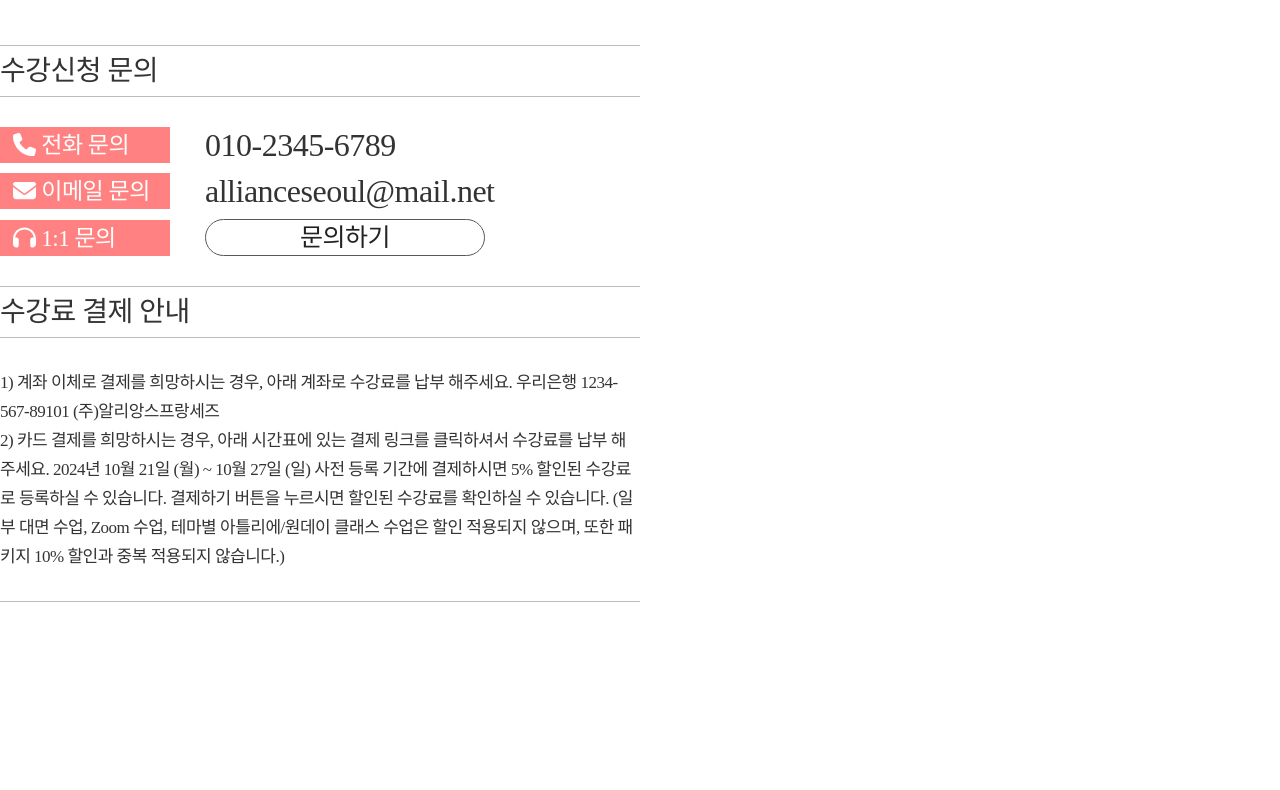
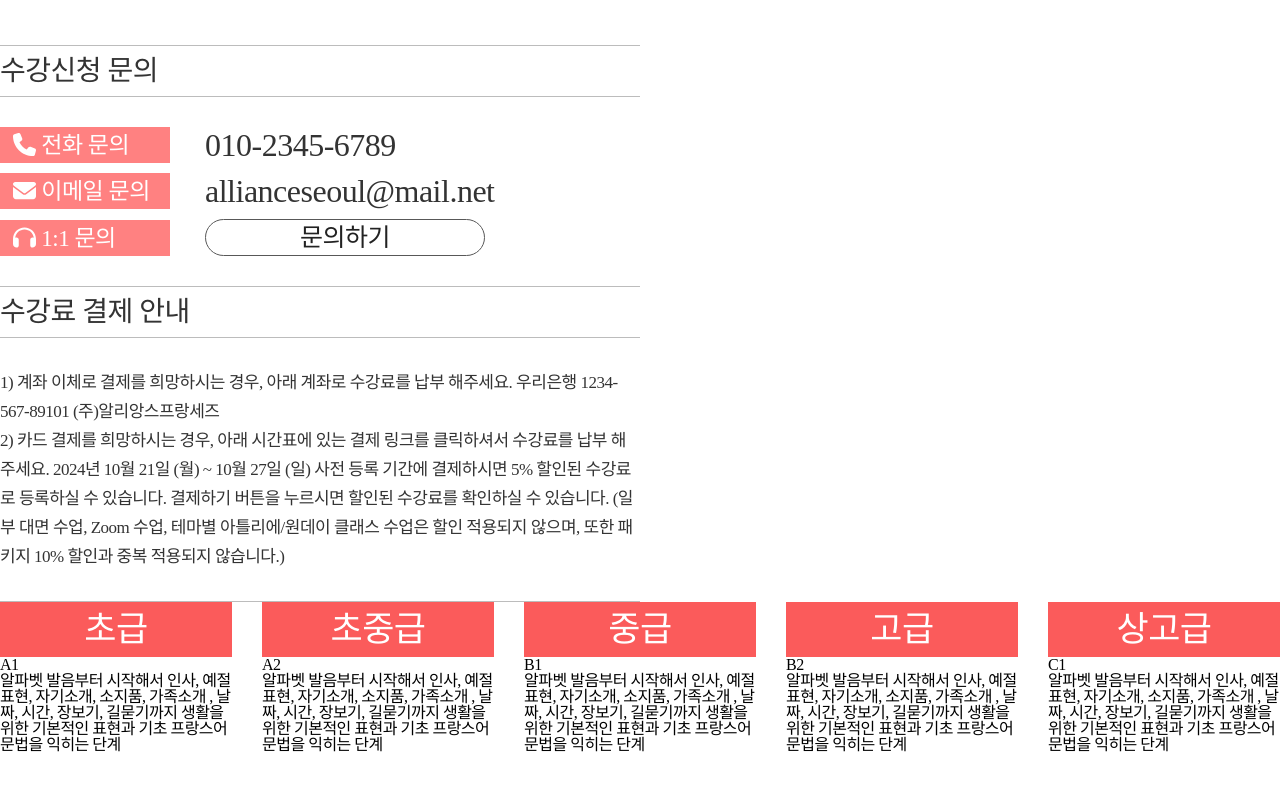
Before and after one commit to hongduck710/alliance, a React (Vite) app: page /center-class in a window 1280 px wide. Shown: the part 322-1112 px from the top of the page. Built offline with nearby package versions, Linux system fonts and the light colour scheme; a web font is replaced by a local one.

Commit message:
단계별 커리큘럼 진행중

```diff
--- a/src/App.jsx
+++ b/src/App.jsx
@@ -258,7 +258,7 @@ const GlobalStyles = createGlobalStyle`
   .class-info dl:nth-child(2){border-bottom:1px solid #BCBCBC; padding-bottom:30px;}
   .class-info dl dd span,   .class-info dl dd a{display:inline-block; vertical-align:middle;}
   .class-info dl dd span{ color:#fff; background-color:#FF8181;
-  font-size:23px; padding:6px 13px; width:35%;max-width: 170px; }
+  font-size:23px; padding:6px 0 6px 13px; width:35%;max-width: 170px; }
   .class-info dl dd:nth-child(2){margin-top:30px;}
   .class-info dl dd:nth-child(3) {margin:10px 0;}
   .class-info dl dd:nth-child(4){margin-bottom:30px;}
@@ -268,6 +268,11 @@ const GlobalStyles = createGlobalStyle`
   .class-info dl dd:nth-child(4) a{font-size:25px; color:#222222; border:1px solid #585858;
   max-width:280px; width:100%; border-radius:50px; text-align:center; padding:5px 0;}
   .class-info dl dd p{color: #333333; font-size:17px; line-height:29px;}
+  .class-schedule-wrap::after{content:""; display:block; clear: both;}
+
+  ul.level-curriculums{width:100%; margin:auto;display: flex;
+  justify-content: space-between; gap: 30px;}
+  ul.level-curriculums h1{background-color:#FB5B5B; color:#fff; font-size:35px; text-align:center; padding:10px 0;}
 
     @media (max-width:1510px) {
       .main-cards ul{gap:20px;}
--- /dev/null
+++ b/src/components/LevelsNotice.jsx
@@ -0,0 +1,17 @@
+import levelCurriculums from "../levelCurriculums.json";
+
+const LevelsNotice = () => {
+    return (
+    <ul className="level-curriculums">
+        {levelCurriculums.map((curriculum) => (
+            <li key={curriculum.id}>
+                <h1>{curriculum.level}</h1>
+                <div><h2>{curriculum.id}</h2></div>
+                <p>{curriculum.description}</p>
+            </li>
+        ))}
+    </ul>
+    )
+}
+
+export default LevelsNotice;
--- /dev/null
+++ b/src/levelCurriculums.json
@@ -0,0 +1,27 @@
+[
+    {
+        "id": "A1",
+        "level": "초급",
+        "description": "알파벳 발음부터 시작해서 인사, 예절표현, 자기소개, 소지품, 가족소개 , 날짜, 시간, 장보기,  길묻기까지 생활을 위한 기본적인 표현과 기초 프랑스어 문법을 익히는 단계"
+    },
+    {
+        "id": "A2",
+        "level": "초중급",
+        "description": "알파벳 발음부터 시작해서 인사, 예절표현, 자기소개, 소지품, 가족소개 , 날짜, 시간, 장보기,  길묻기까지 생활을 위한 기본적인 표현과 기초 프랑스어 문법을 익히는 단계"
+    },
+    {
+        "id": "B1",
+        "level": "중급",
+        "description": "알파벳 발음부터 시작해서 인사, 예절표현, 자기소개, 소지품, 가족소개 , 날짜, 시간, 장보기,  길묻기까지 생활을 위한 기본적인 표현과 기초 프랑스어 문법을 익히는 단계"
+    },
+    {
+        "id": "B2",
+        "level": "고급",
+        "description": "알파벳 발음부터 시작해서 인사, 예절표현, 자기소개, 소지품, 가족소개 , 날짜, 시간, 장보기,  길묻기까지 생활을 위한 기본적인 표현과 기초 프랑스어 문법을 익히는 단계"
+    },
+    {
+        "id": "C1",
+        "level":"상고급",
+        "description": "알파벳 발음부터 시작해서 인사, 예절표현, 자기소개, 소지품, 가족소개 , 날짜, 시간, 장보기,  길묻기까지 생활을 위한 기본적인 표현과 기초 프랑스어 문법을 익히는 단계"
+    }
+]
--- a/src/pages/CenterClass.jsx
+++ b/src/pages/CenterClass.jsx
@@ -1,6 +1,7 @@
 import ClassHeadline from "../components/ClassHeadline";
 import Calendar from "../components/Calendar";
 import ClassInfo from "../components/ClassInfo";
+import LevelsNotice from "../components/LevelsNotice";
 
 const CenterClass = () => {
 
@@ -8,8 +9,11 @@ const CenterClass = () => {
     return (
         <section className="w1400 center-class">
             <ClassHeadline />
-            <ClassInfo />
-            <Calendar />
+            <div className="class-schedule-wrap">
+                <ClassInfo />
+                <Calendar />
+            </div>
+            <LevelsNotice />
         </section>
     );
 }
```
